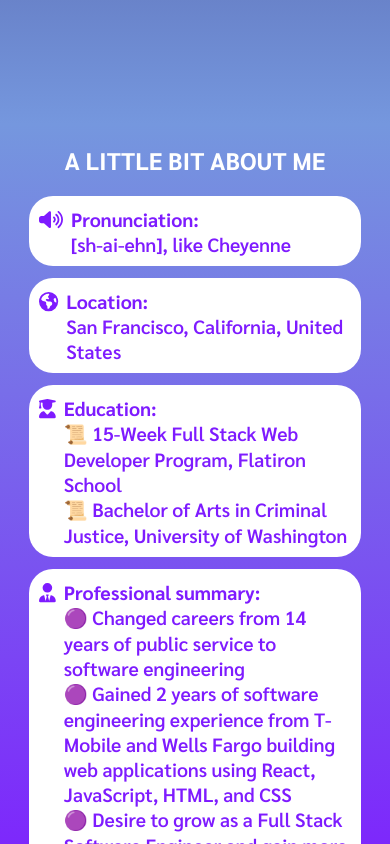
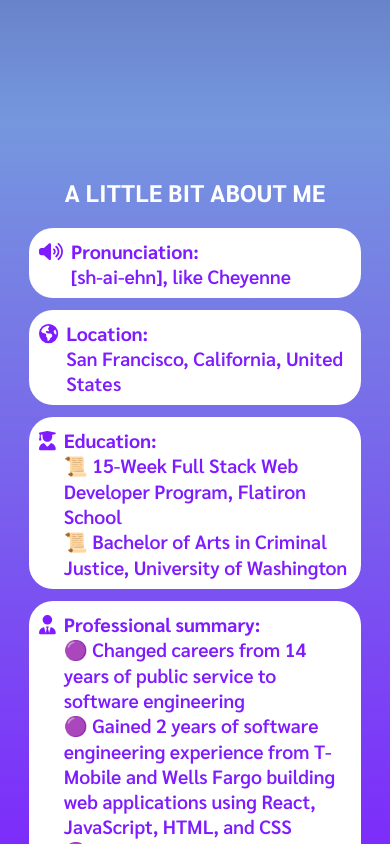
Before and after one commit to kb2shy/ChhaianPin-PortfolioWebsite, a React (Create React App) app: page / in a window 390 px wide. Shown: the part 720-1564 px from the top of the page. Built offline with nearby package versions, Linux system fonts and the light colour scheme.

Commit message:
updated css for About to see if mobile browser will respond

```diff
--- a/src/sections/About.css
+++ b/src/sections/About.css
@@ -1,5 +1,5 @@
 .about-container {
-    margin-top: auto;
+    padding-top: 2rem;
     background: linear-gradient(#7597de,#7e1bff);
     align-items: center;
 }
```
